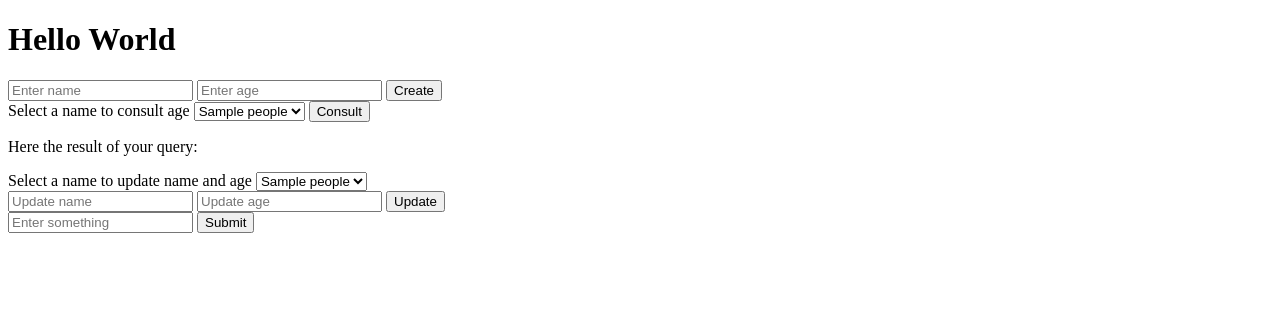
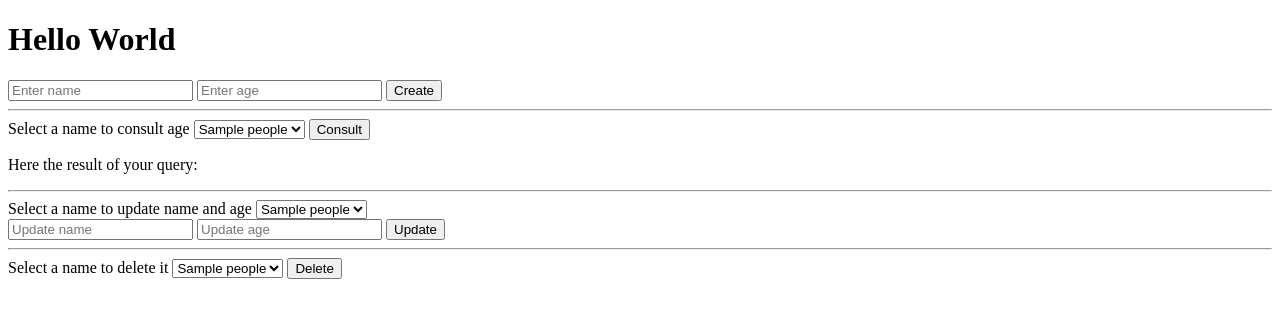
Before and after one commit to Eloy-Martin/Demo_PHP, a PHP site: page / in a window 1280 px wide. Shown: the top 318 px of the page. Run offline with PHP 8.4, Linux system fonts and the light colour scheme; tables that the repository leaves empty or names only in its code hold one stand-in row (values such as "Sample post").

Commit message:
adaptación dle index a la feat delete

```diff
--- a/index.php
+++ b/index.php
@@ -14,7 +14,7 @@
         <input type="text" name="enter_age" placeholder="Enter age" />
         <button type="submit" name="create">Create</button>
     </form>
-
+<hr/>
     <!-- Read-->
     <?php
         session_start();
@@ -40,6 +40,7 @@
             unset($_SESSION['consult_msg']);
         }
     ?>
+<hr/>
     <!-- Update-->
     <?php
         require_once 'CRUD/db.php';
@@ -59,14 +60,25 @@
         <input type="text" name="update_name" placeholder="Update name" />
         <input type="text" name="update_age" placeholder="Update age" />
         <button type="submit" name="update">Update</button>
-
-        <br/>
     </form>
+<hr/>
 
     <!-- Delete-->
+    <?php
+        require_once 'CRUD/db.php';
+        $stmt  = $pdo->query('SELECT id, name FROM people ORDER BY name');
+        $persons = $stmt->fetchAll(PDO::FETCH_ASSOC);
+    ?>
     <form method="post" action="CRUD/delete.php">
-        <input type="text" name="input1" placeholder="Enter something" />
-        <button type="submit" name="button1">Submit</button>
+        <label for="person_delete">Select a name to delete it</label>
+        <select id="person_delete" name="choose_person_delete">
+            <?php foreach ($persons as $p): ?>
+                <option value="<?= $p['id'] ?>">
+                    <?= htmlspecialchars($p['name']) ?>
+                </option>
+            <?php endforeach; ?>
+        </select>
+        <button type="submit" name="delete">Delete</button>
     </form>
 
 </body>
```
